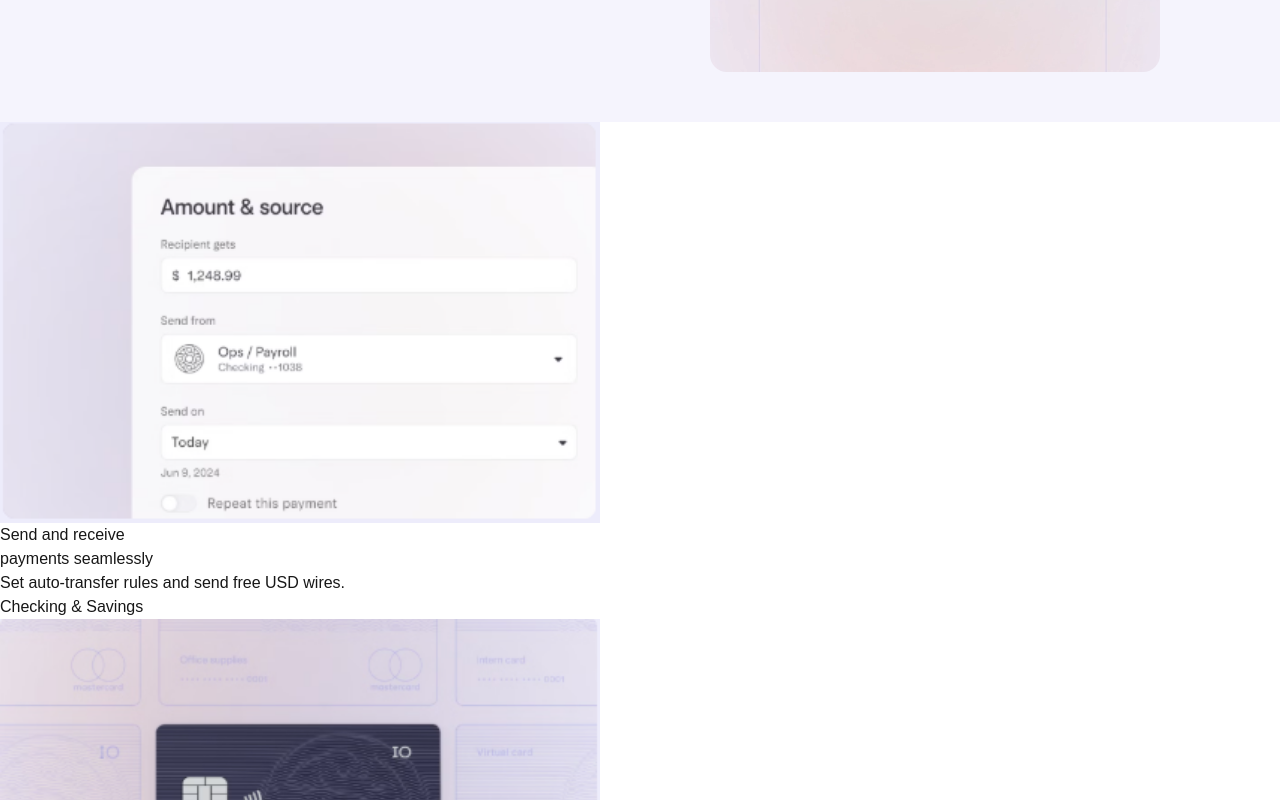
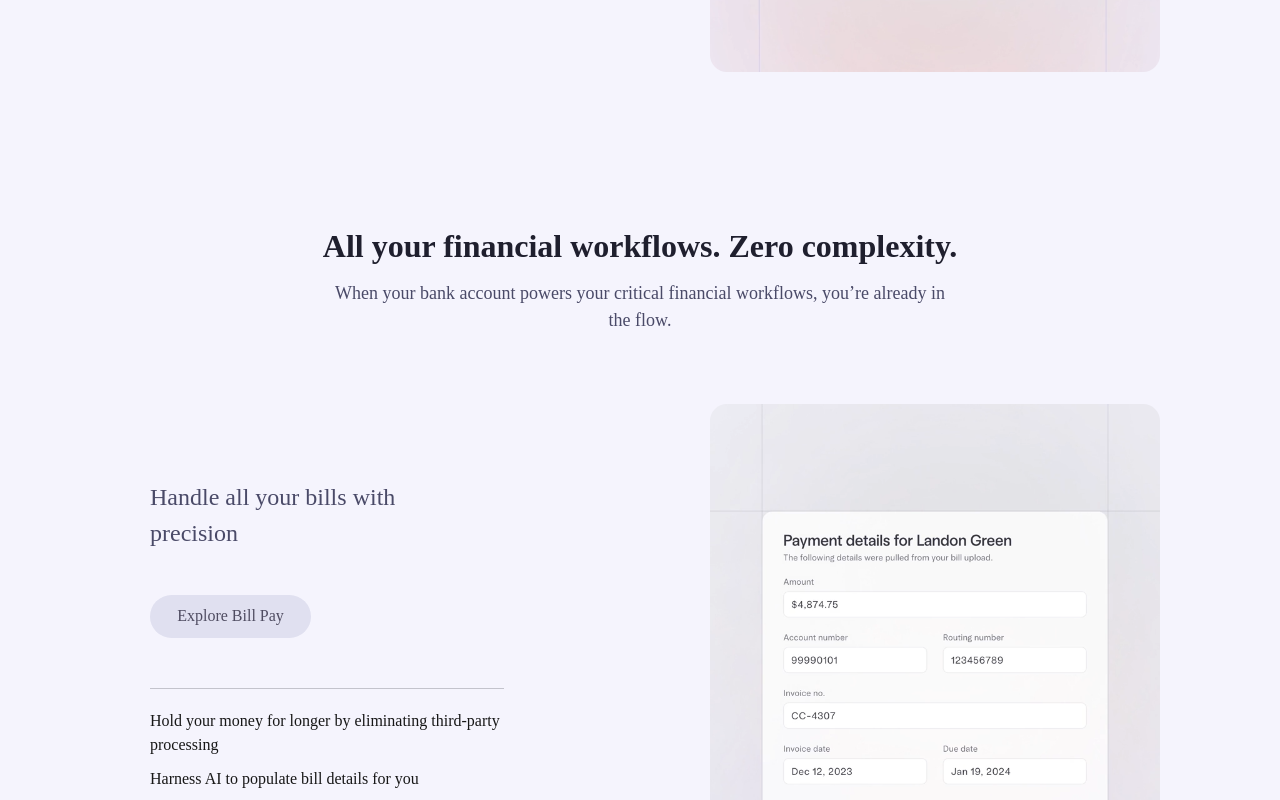
Before and after one commit to daves-impact/Mecury-clone, a Next.js app: page / in a window 1280 px wide. Shown: the part 2440-3240 px from the top of the page. Built offline with nearby package versions, Linux system fonts and the light colour scheme.

Commit message:
Update page.tsx

```diff
--- a/src/app/page.tsx
+++ b/src/app/page.tsx
@@ -4,7 +4,6 @@ import Hero from './components/Hero';
 import ImageSection from './components/ImageSection';
 import BankingOperations from './components/BankingOperations';
 import Speed from './components/Speed';
-import PaymentsAndCards from './components/PaymentsAndCards';
 import FinancialFeature from './components/FinancialFeature';
 import InvoiceFeature from './components/InvoiceFeature';
 import AccountingFeature from './components/AccountingFeature';
@@ -23,7 +22,6 @@ export default function Home() {
         <ImageSection />
         <BankingOperations />
         <Speed />
-        <PaymentsAndCards />
         <FinancialFeature />
         <InvoiceFeature />
         <ExpensesFeature />
```
